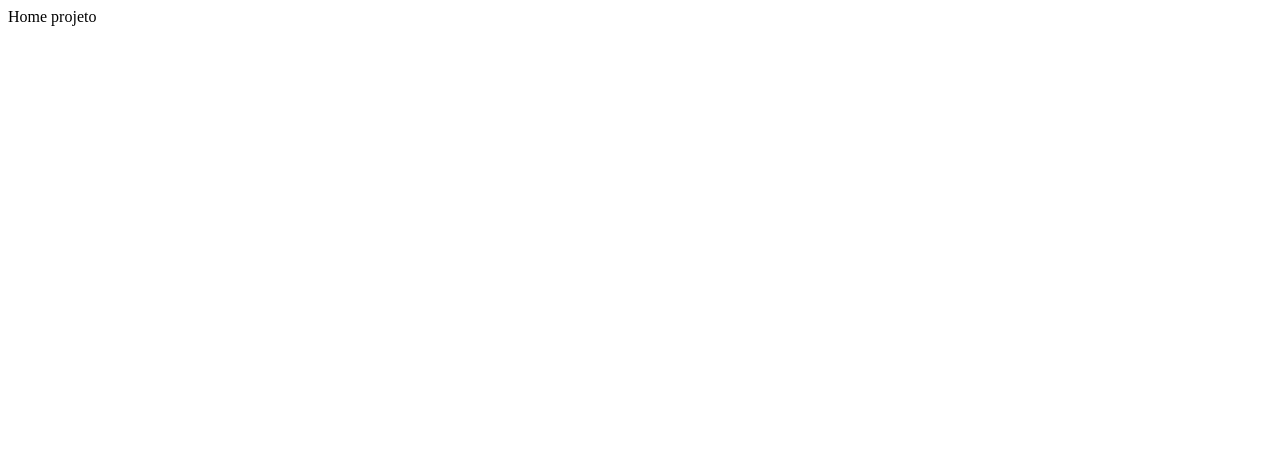
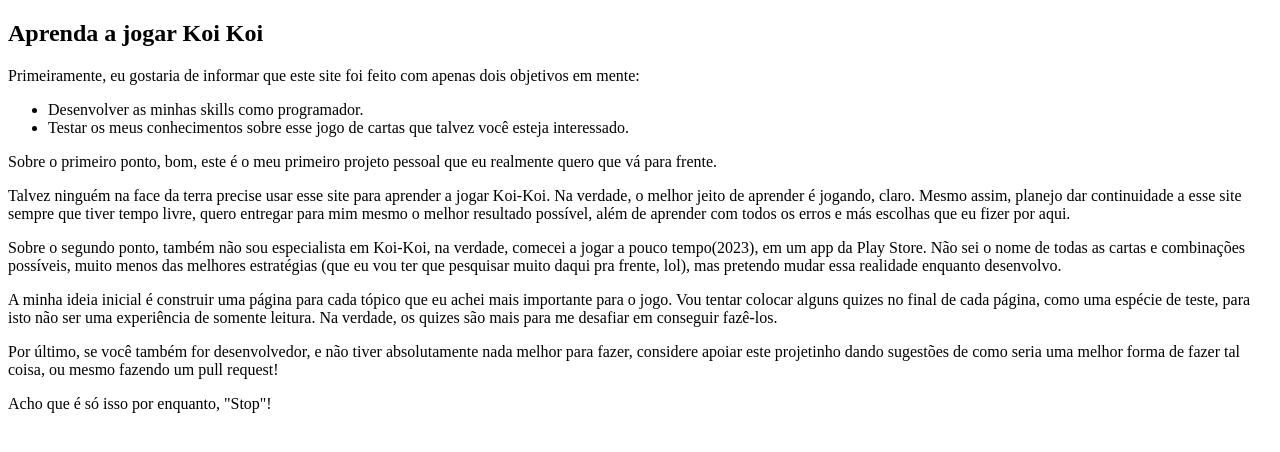
Before and after one commit to Davi-Morais/learn-koi-koi, a React (Vite) app: page / in a window 1280 px wide. Shown: the top 452 px of the page. Built offline with nearby package versions, Linux system fonts and the light colour scheme; the HTML template or start-up script is replaced by a standard one.

Commit message:
Adicionando texto ao html do componente Home

```diff
--- a/src/pages/Home/index.tsx
+++ b/src/pages/Home/index.tsx
@@ -4,7 +4,27 @@ function Home () {
 
     return (
         <>
-            <div>Home projeto</div>
+            <article>
+                <h1>Aprenda a jogar Koi Koi</h1>
+
+                <p>Primeiramente, eu gostaria de informar que este site foi feito com apenas dois objetivos em mente:</p>
+                <ul>
+                <li>Desenvolver as minhas skills como programador.</li>
+                <li>Testar os meus conhecimentos sobre esse jogo de cartas que talvez você esteja interessado.</li>
+                </ul>
+
+                <p>Sobre o primeiro ponto, bom, este é o meu primeiro projeto pessoal que eu realmente quero que vá para frente. </p>
+
+                <p>Talvez ninguém na face da terra precise usar esse site para aprender a jogar Koi-Koi. Na verdade, o melhor jeito de aprender é jogando, claro. Mesmo assim, planejo dar continuidade a esse site sempre que tiver tempo livre, quero entregar para mim mesmo o melhor resultado possível, além de aprender com todos os erros e más escolhas que eu fizer por aqui.</p>
+
+                <p>Sobre o segundo ponto, também não sou especialista em Koi-Koi, na verdade, comecei a jogar a pouco tempo(2023), em um app da Play Store. Não sei o nome de todas as cartas e combinações possíveis, muito menos das melhores estratégias (que eu vou ter que pesquisar muito daqui pra frente, lol), mas pretendo mudar essa realidade enquanto desenvolvo.</p>
+
+                <p>A minha ideia inicial é construir uma página para cada tópico que eu achei mais importante para o jogo. Vou tentar colocar alguns quizes no final de cada página, como uma espécie de teste, para isto não ser uma experiência de somente leitura. Na verdade, os quizes são mais para me desafiar em conseguir fazê-los.</p>
+
+                <p>Por último, se você também for desenvolvedor, e não tiver absolutamente nada melhor para fazer, considere apoiar este projetinho dando sugestões de como seria uma melhor forma de fazer tal coisa, ou mesmo fazendo um pull request!</p>
+
+                <p>Acho que é só isso por enquanto, "Stop"!</p>
+            </article>
         </>
     )
 }
```
